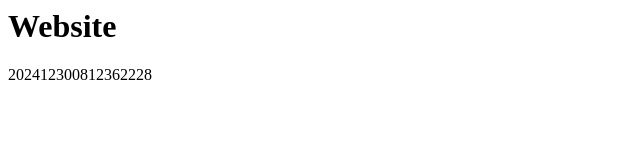
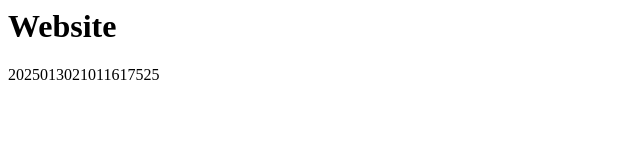
Before and after one commit to dzoryn/Cloud_mentor, a plain HTML site: page index.html in a window 1280 px wide. Shown: the full height of the page, 0-640 px from the left. Drawn offline with Linux system fonts and the light colour scheme.

Commit message:
Add index.html

```diff
--- a/index.html
+++ b/index.html
@@ -4,6 +4,6 @@
   </head>
   <body>
     <h1>Website</h1>
-    <p>202412300812362228</p>
+    <p>2025013021011617525</p>
   </body>
 </html>
```
